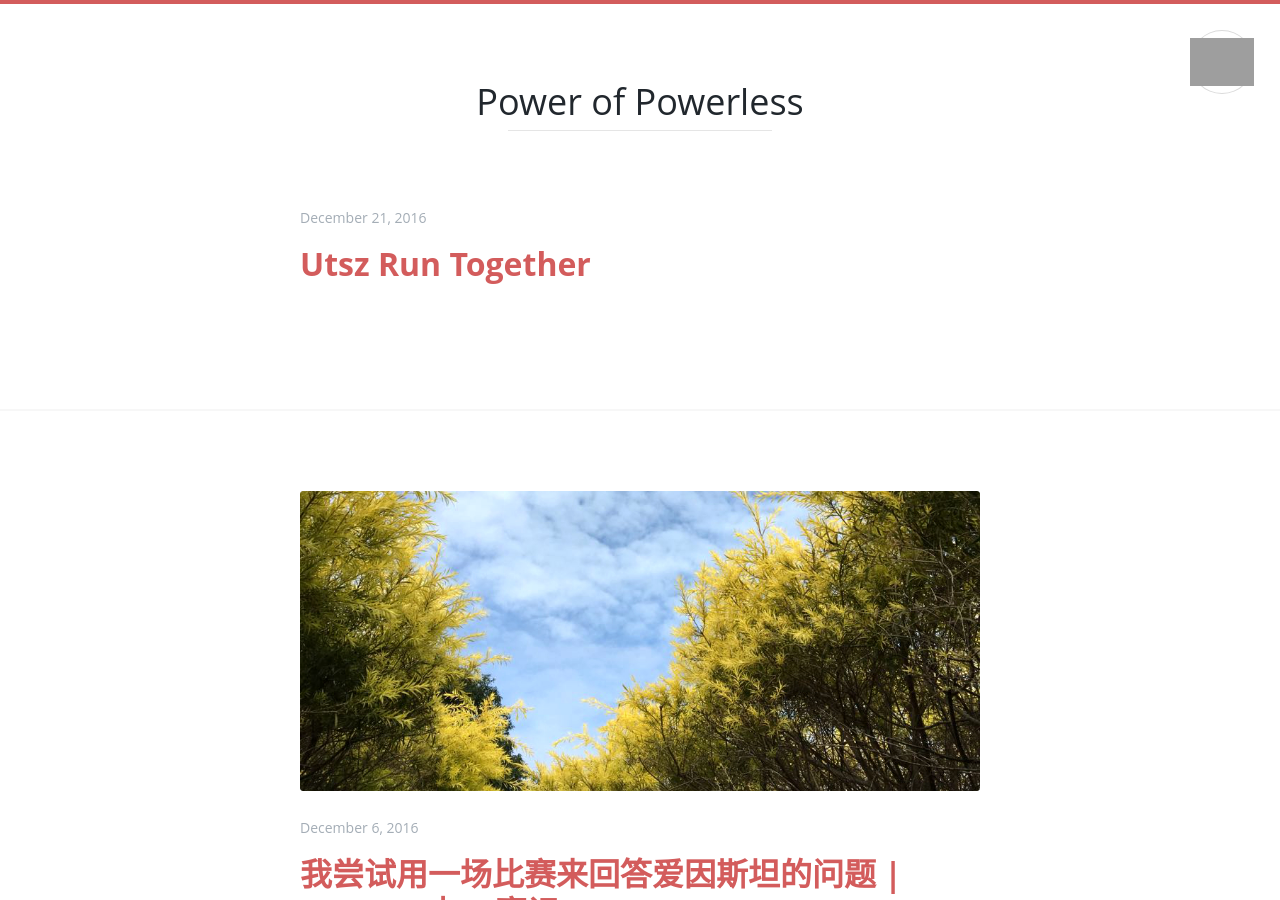
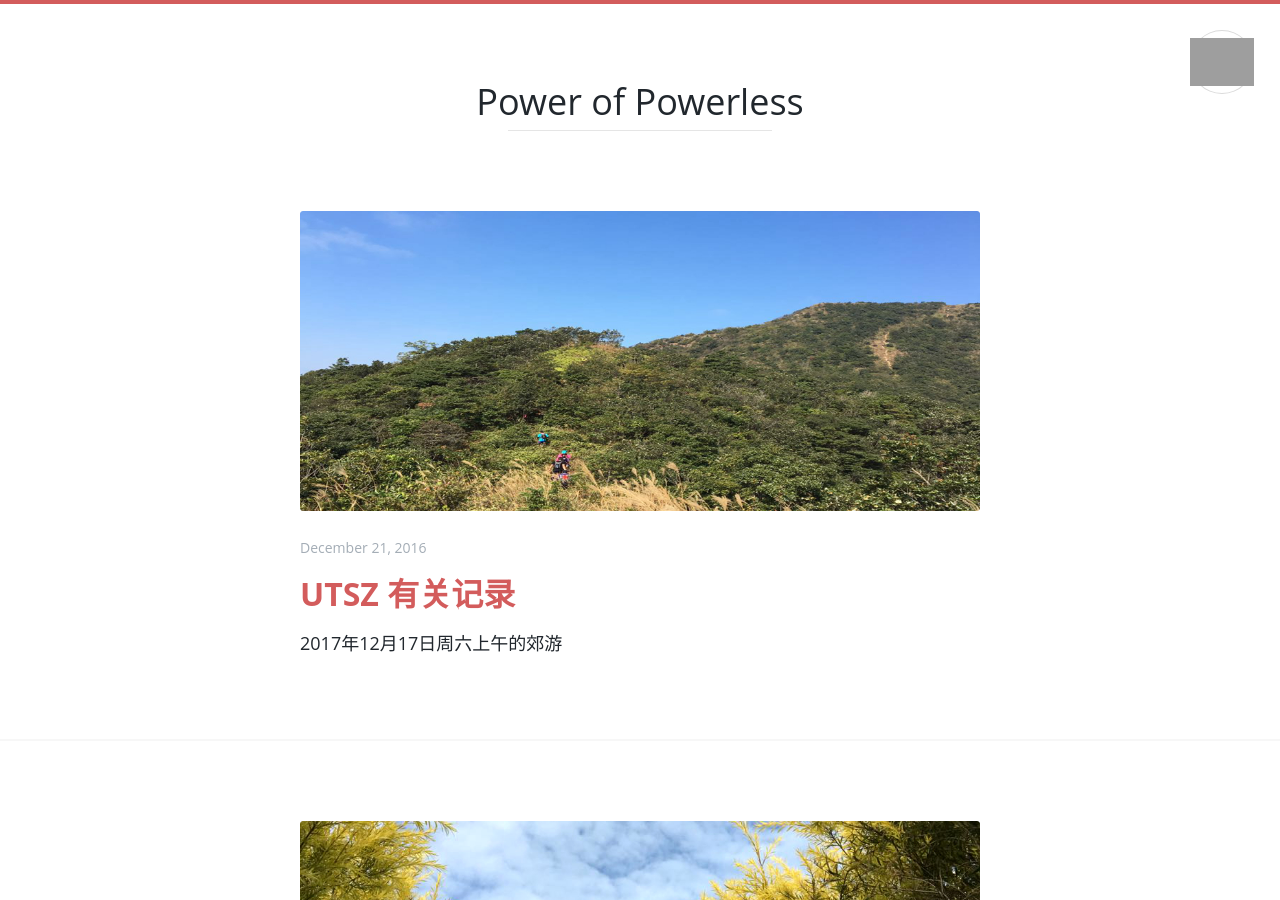
Before and after one commit to sardine2/wangshourong, a Jekyll site: the page built from index.html, in a window 1280 px wide and 900 px high. Built offline with Jekyll 4.4.1, drawn with Linux system fonts in a browser that asks for light colours; the list of posts is cut into pages by our own code; grey boxes are pictures that could not be loaded.

Commit message:
Update 2016-12-21-UTSZ-run-together.md

```diff
--- a/_posts/2016-12-21-UTSZ-run-together.md
+++ b/_posts/2016-12-21-UTSZ-run-together.md
@@ -1,6 +1,15 @@
-UTSZ 有关记录
+---
+layout: post
+title:  "UTSZ 有关记录"
+categories: blog
+description: 2017年12月17日周六上午的郊游
+image: UTSZ.jpg
+---
+
+
 
 ##A、赛后反思
+
 回想了一下，我大概有以下几个方面做得不好，或者说是可以继续改善：
 
 **1.CP1没有装足够的水导致前往CP2途中的缺水**
@@ -55,12 +64,11 @@ UTSZ 有关记录
 没有赛事手册和宣传单这个环保理念（或者是节省成本）这个举措也很赞，所有信息都公布在官网（中英文对照），足够了。至于路标我觉得也算密集，而且GPS轨迹也可以下载么。
 
 2.选手包。非常北欧日式性冷淡风。一共就三（四）样东西，号码布T恤墨镜和手环（赛后退回），十全十美贯彻了「如无必要，勿增实体」这一理念。
-此外T恤太有意思了，这么明亮的颜色如此圆形的剪裁非常有假日郊游的气息么~~来吧同学们一起玩吧。
+此外T恤太有意思了，这么明亮的颜色如此圆形的剪裁非常有假日郊游的气息么~来吧同学们一起玩吧。
 
 **二、赛道分析**
 
 1.起点到CP1难度很低。跟很多人一样，我感觉就是这15K刷得太快了，呼啦啦一下就到了CP1。而且沿途风光不错，回头可见晨曦中波光粼粼的海景。
-
 2.CP1-CP2是难点。因为有传说中的三水线，关门时间有点点紧张。
 三水线是怎样的呢？形象一点说，就是加强升级版暴虐版的香港八仙岭。上上下下数十个山头，有时在这山就能望见前面好几座连绵不绝山头的选手，爬完一坡下去，还是得继续上升。
 嗯，一般而言这时你有两个选择：
@@ -82,7 +90,6 @@ CP3是真的只有水喔！
 
 到这里你就放心好了，除了前面一点点小山头，后面都是大段大段平缓和下坡的水泥路以至于我觉得这比爬山更折磨我……
 不过说起来如果AB组要赶在关门时间抵达CP4，跑起来是你唯一的选择！至于关门时间在18:30的C组同学们，如果不求成绩的话，大可以慢悠悠的溜达到终点~~
-
 **三、交通方式（下撤点）**
 
 因为比赛地点在大鹏新区，非常远。不过组委会交通指引写得非常清晰可操作性强。如果不想那么麻烦，打车从罗湖走的话，大概就是120元左右。
```
Also changed, not shown: other parts of _posts/2016-12-21-UTSZ-run-together.md (+3 -3 lines).
